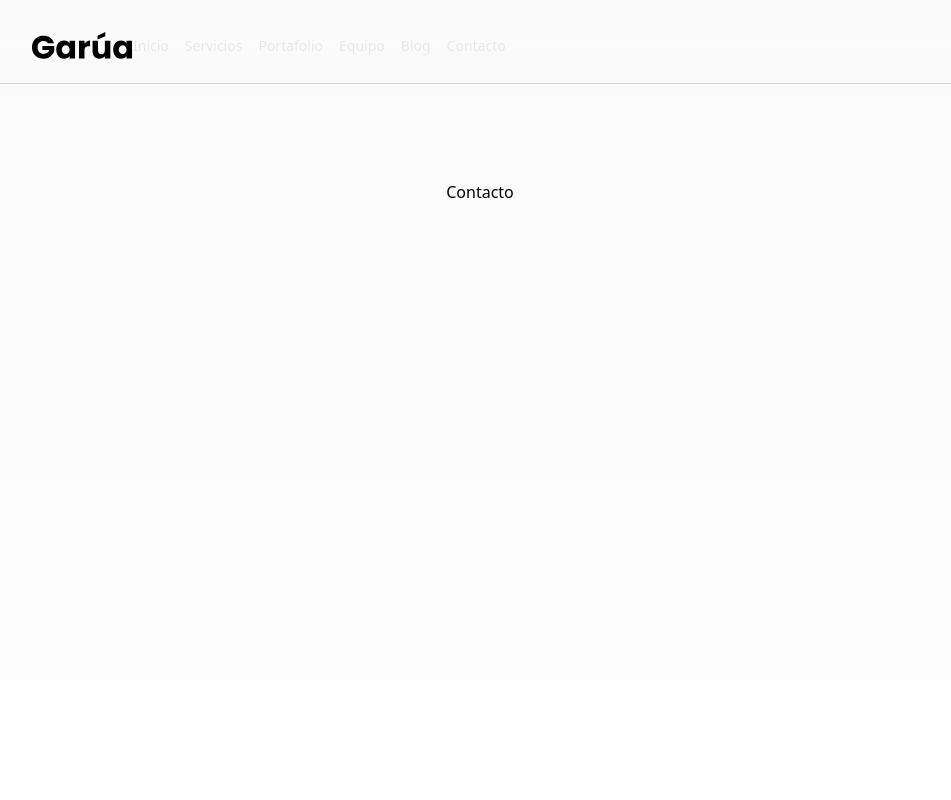
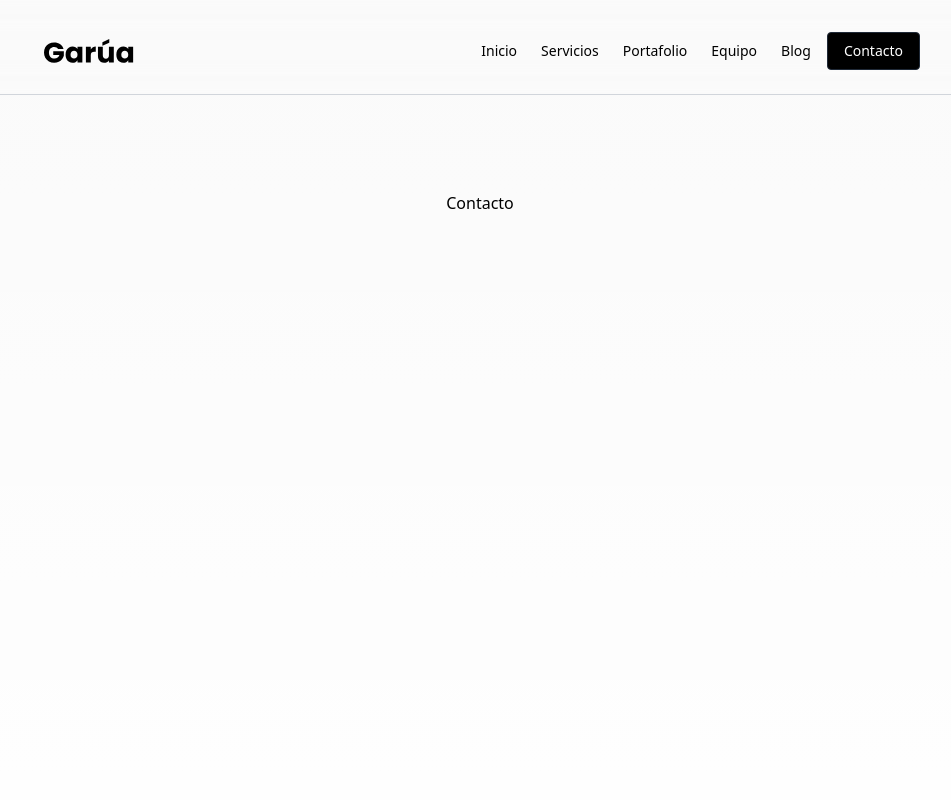
Before and after one commit to aguerrajovane/nextjs-template, a Next.js app: page /contacto in a window 1280 px wide. Shown: the top 800 px of the page, without its empty margins (160-1111 px from the left). Built offline with nearby package versions, Linux system fonts and the light colour scheme.

Commit message:
navbar responsive

```diff
--- /dev/null
+++ b/components/ButtonPrimary.js
@@ -0,0 +1,23 @@
+import { useEffect, useState } from 'react';
+
+const ButtonPrimary = ({ children }) => {
+  const [isDarkMode, setIsDarkMode] = useState(false);
+
+  useEffect(() => {
+    setIsDarkMode(window.matchMedia('(prefers-color-scheme: dark)').matches);
+  }, []);
+
+  return (
+    <button
+      className={`transition duration-200 ease-in-out py-2 px-4 rounded ${
+        isDarkMode ? 'bg-white text-black' : 'bg-black text-white'
+      } border ${
+        isDarkMode ? 'border-gray-300 hover:bg-gray-100 focus:outline-none focus:shadow-outline-gray' : 'border-gray-800 hover:bg-gray-700 focus:outline-none focus:shadow-outline-gray'
+      }`}
+    >
+      {children}
+    </button>
+  );
+};
+
+export default ButtonPrimary;
--- a/components/Navbar.js
+++ b/components/Navbar.js
@@ -1,5 +1,6 @@
 import React, { useState } from 'react';
 import Link from 'next/link';
+import ButtonPrimary from './ButtonPrimary';
 
 function Navbar() {
   const [showMenu, setShowMenu] = useState(false);
@@ -10,19 +11,19 @@ function Navbar() {
 
   return (
     <nav className="z-10 border-b border-gray-300 bg-gradient-to-b pb-6 pt-8 backdrop-blur-2xl dark:border-neutral-800 dark:bg-zinc-800/30 dark:from-inherit lg:dark:bg-zinc-800/30 text-sm lg:flex">
-      <div className="flex w-full max-w-4xl mx-auto">
+      <div className="flex w-full max-w-4xl mx-auto items-center justify-between">
         <Link href="/">
-          <img src="/logo.svg" alt="Logo" className="relative dark:invert" />
+          <img src="/logo.svg" alt="Logo" className="relative dark:invert mx-3 h-4 lg:h-6" />
         </Link>
         <div className="block lg:hidden justify-items-end">
           <button
-            className="flex items-center px-3 py-2 rounded text-gray-200 hover:text-white"
+            className="flex items-center px-3 py-2 rounded"
             onClick={toggleMenu}
             >
             <svg
               className="fill-current h-5 w-5"
               viewBox="0 0 20 20"
-              xmlns="http://www.w3.org/2000/svg"
+              xmlns="<http://www.w3.org/2000/svg>"
               >
               <title>Menu</title>
               <path d="M0 3h20v2H0V3zm0 6h20v2H0V9zm0 6h20v2H0v-2z" />
@@ -30,51 +31,95 @@ function Navbar() {
           </button>
         </div>
         <div
-          className={`${
-            showMenu ? 'block' : 'hidden'
-          } w-full block flex-grow lg:flex lg:items-center lg:w-auto`}
+          className="w-full hidden block lg:flex lg:items-center lg:w-auto"
           >
-          <div className="text-sm lg:flex-grow">
+          <div className="text-sm lg:justify-end">
             <Link
               href="/"
-              className="block mt-4 lg:inline-block lg:mt-0 text-gray-200 hover:text-white lg:mr-4 lg:mt-0 lg:last:mr-0"
+              className="block mt-4 lg:inline-block lg:mt-0 hover:border-b ml-2 p-2"
               >
               Inicio
             </Link>
             <Link
               href="/servicios"
-              className="block mt-4 lg:inline-block lg:mt-0 text-gray-200 hover:text-white lg:mr-4 lg:mt-0 lg:last:mr-0"
+              className="block mt-4 lg:inline-block lg:mt-0 hover:border-b ml-2 p-2"
               >
               Servicios
             </Link>
             <Link
               href="/portafolio"
-              className="block mt-4 lg:inline-block lg:mt-0 text-gray-200 hover:text-white lg:mr-4 lg:mt-0 lg:last:mr-0"
+              className="block mt-4 lg:inline-block lg:mt-0 hover:border-b ml-2 p-2"
               >
               Portafolio
             </Link>
             <Link
               href="/equipo"
-              className="block mt-4 lg:inline-block lg:mt-0 text-gray-200 hover:text-white lg:mr-4 lg:mt-0 lg:last:mr-0"
+              className="block mt-4 lg:inline-block lg:mt-0 hover:border-b ml-2 p-2"
               >
               Equipo
             </Link>
             <Link
               href="/blog"
-              className="block mt-4 lg:inline-block lg:mt-0 text-gray-200 hover:text-white lg:mr-4 lg:mt-0 lg:last:mr-0"
+              className="block mt-4 lg:inline-block lg:mt-0 hover:border-b ml-2 p-2"
               >
               Blog
             </Link>
             <Link
               href="/contacto"
-              className="block mt-4 lg:inline-block lg:mt-0 text-gray-200 hover:text-white"
+              className="block mt-4 lg:inline-block lg:mt-0 lg:px-2 lg:mt-0 lg:last:ml-0"
               >
-              Contacto
+                <ButtonPrimary>Contacto</ButtonPrimary>
             </Link>
           </div>
         </div>
       </div>
+      {/*  Mobile menu */}
+      <div
+          className={`${
+            showMenu ? 'block' : 'hidden'
+          } w-full block lg:hidden lg:flex lg:items-center lg:w-auto`}
+          >
+          <div className="text-sm">
+            <Link
+              href="/"
+              className="block text-center mt-6 lg:inline-block lg:mt-0 lg:ml-4 lg:pr-4 lg:mt-0 lg:last:ml-0"
+              >
+              Inicio
+            </Link>
+            <Link
+              href="/servicios"
+              className="block text-center mt-6 lg:inline-block lg:mt-0 lg:ml-4 lg:pr-4 lg:mt-0 lg:last:ml-0"
+              >
+              Servicios
+            </Link>
+            <Link
+              href="/portafolio"
+              className="block text-center mt-6 lg:inline-block lg:mt-0 lg:ml-4 lg:pr-4 lg:mt-0 lg:last:ml-0"
+              >
+              Portafolio
+            </Link>
+            <Link
+              href="/equipo"
+              className="block text-center mt-6 lg:inline-block lg:mt-0 lg:ml-4 lg:pr-4 lg:mt-0 lg:last:ml-0"
+              >
+              Equipo
+            </Link>
+            <Link
+              href="/blog"
+              className="block text-center mt-6 lg:inline-block lg:mt-0 lg:ml-4 lg:pr-4 lg:mt-0 lg:last:ml-0"
+              >
+              Blog
+            </Link>
+            <Link
+              href="/contacto"
+              className="block text-center mt-6 lg:inline-block lg:mt-0 lg:px-2 lg:mt-0 lg:last:ml-0"
+              >
+                <ButtonPrimary>Contacto</ButtonPrimary>
+            </Link>
+          </div>
+        </div>
     </nav>
+
   );
 }
 
--- a/pages/index.js
+++ b/pages/index.js
@@ -1,5 +1,4 @@
 import React from 'react'
-import Image from 'next/image'
 
 const Home = () => {
   return (
```
